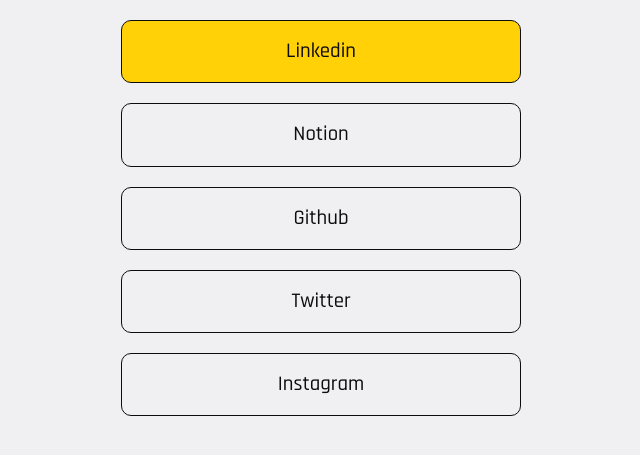
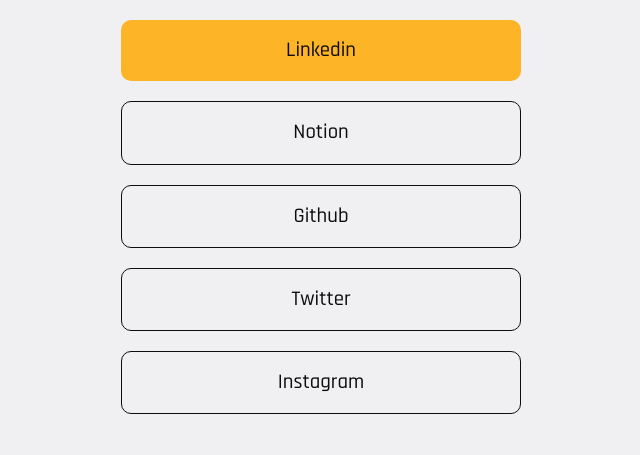
Before and after one commit to FelipeFeitosaDev/reachme-menu, a plain HTML site: page index.html in a window 1280 px wide. In both pictures the pointer is over the element "Linkedin". Shown: the part 333-788 px from the top of the page, without its empty margins (319-959 px from the left). Drawn offline with Linux system fonts and the light colour scheme.

Commit message:
color menu has been changed to another yellow

```diff
--- a/assets/css/style.css
+++ b/assets/css/style.css
@@ -53,8 +53,9 @@ a{
 }
 
 .link-item:hover{
- background-color: #ffd106;
+ background-color: #fdb426;
 color: var(--btn-color-primary);
+border: none;
 
 }
 
```
